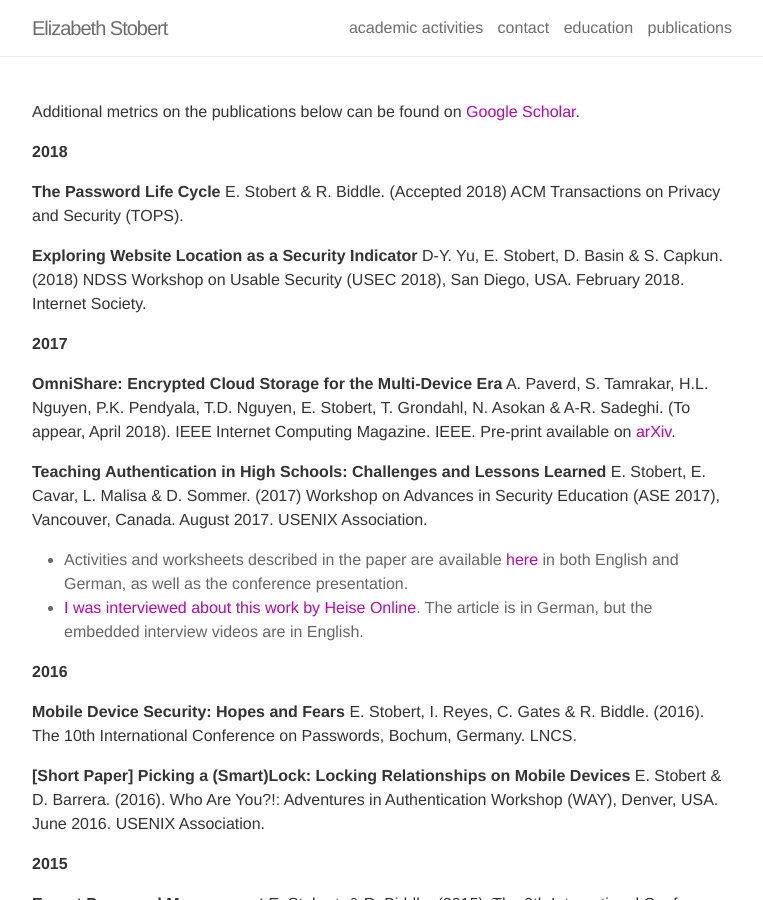
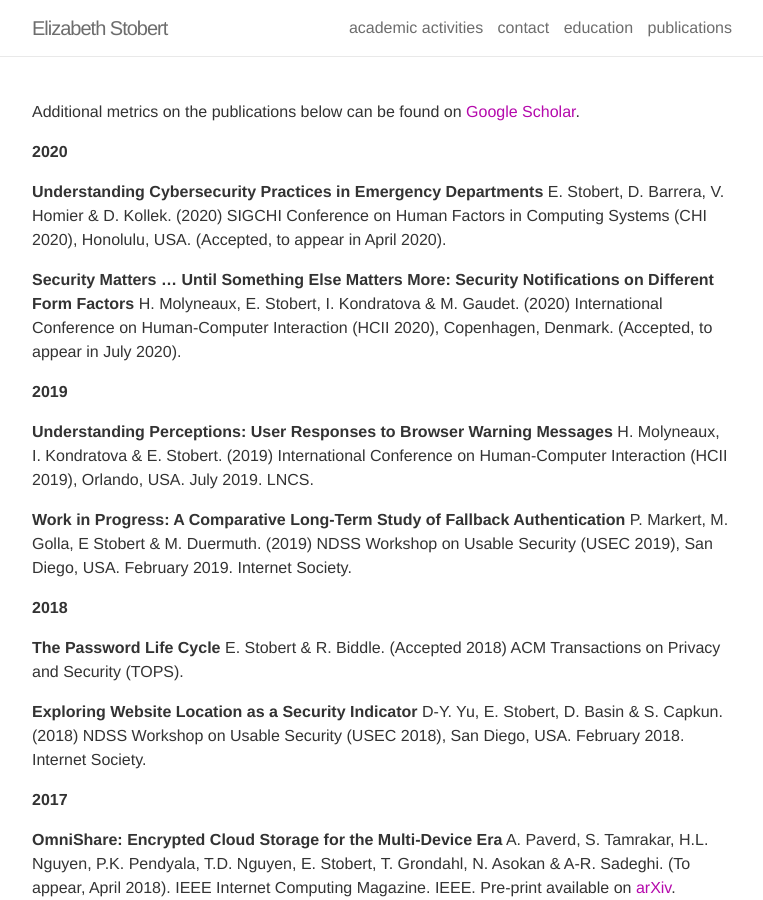
Before and after one commit to estobert/stobert-website, a Jekyll site: the page built from _pages/publications.md, in a window 1280 px wide and 900 px high. Shown: the whole window, without its empty margins (258-1021 px from the left). Built offline with Jekyll 4.4.1, drawn with Linux system fonts in a browser that asks for light colours.

Commit message:
added publications

```diff
--- a/_pages/publications.md
+++ b/_pages/publications.md
@@ -5,6 +5,22 @@ title: publications
 description:
 ---
 Additional metrics on the publications below can be found on [Google Scholar](https://scholar.google.ca/citations?user=1otOFaYAAAAJ&hl=en).
+
+**2020**
+
+**Understanding Cybersecurity Practices in Emergency Departments**
+E. Stobert, D. Barrera, V. Homier & D. Kollek. (2020) SIGCHI Conference on Human Factors in Computing Systems (CHI 2020), Honolulu, USA. (Accepted, to appear in April 2020).
+
+**Security Matters ... Until Something Else Matters More: Security Notifications on Different Form Factors**
+H. Molyneaux, E. Stobert, I. Kondratova & M. Gaudet. (2020) International Conference on Human-Computer Interaction (HCII 2020), Copenhagen, Denmark. (Accepted, to appear in July 2020).
+
+**2019**
+
+**Understanding Perceptions: User Responses to Browser Warning Messages**
+H. Molyneaux, I. Kondratova & E. Stobert. (2019) International Conference on Human-Computer Interaction (HCII 2019), Orlando, USA. July 2019. LNCS.
+
+**Work in Progress: A Comparative Long-Term Study of Fallback Authentication**
+P. Markert, M. Golla, E Stobert & M. Duermuth. (2019) NDSS Workshop on Usable Security (USEC 2019), San Diego, USA. February 2019. Internet Society.
 
 **2018**
 
```
